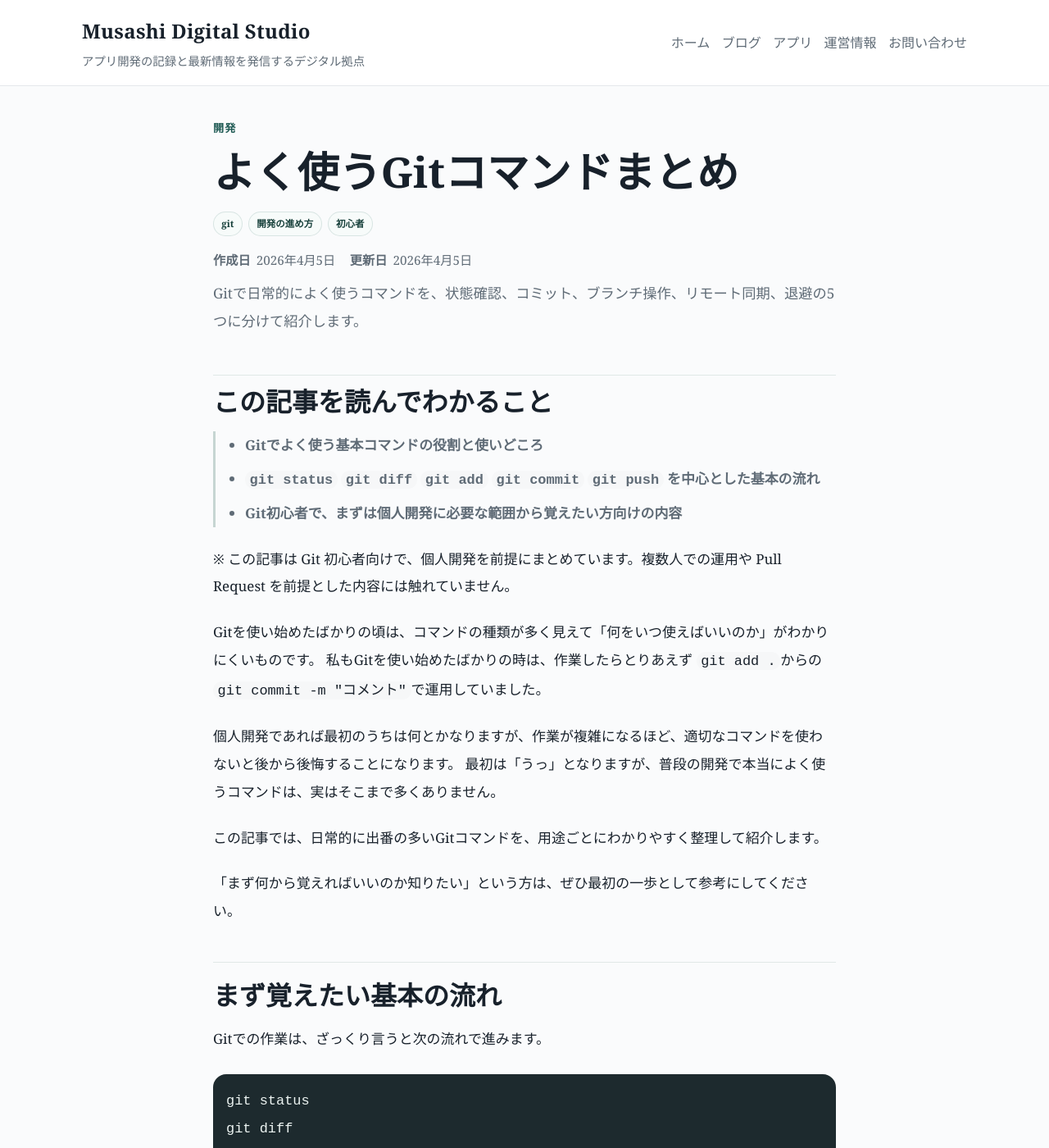
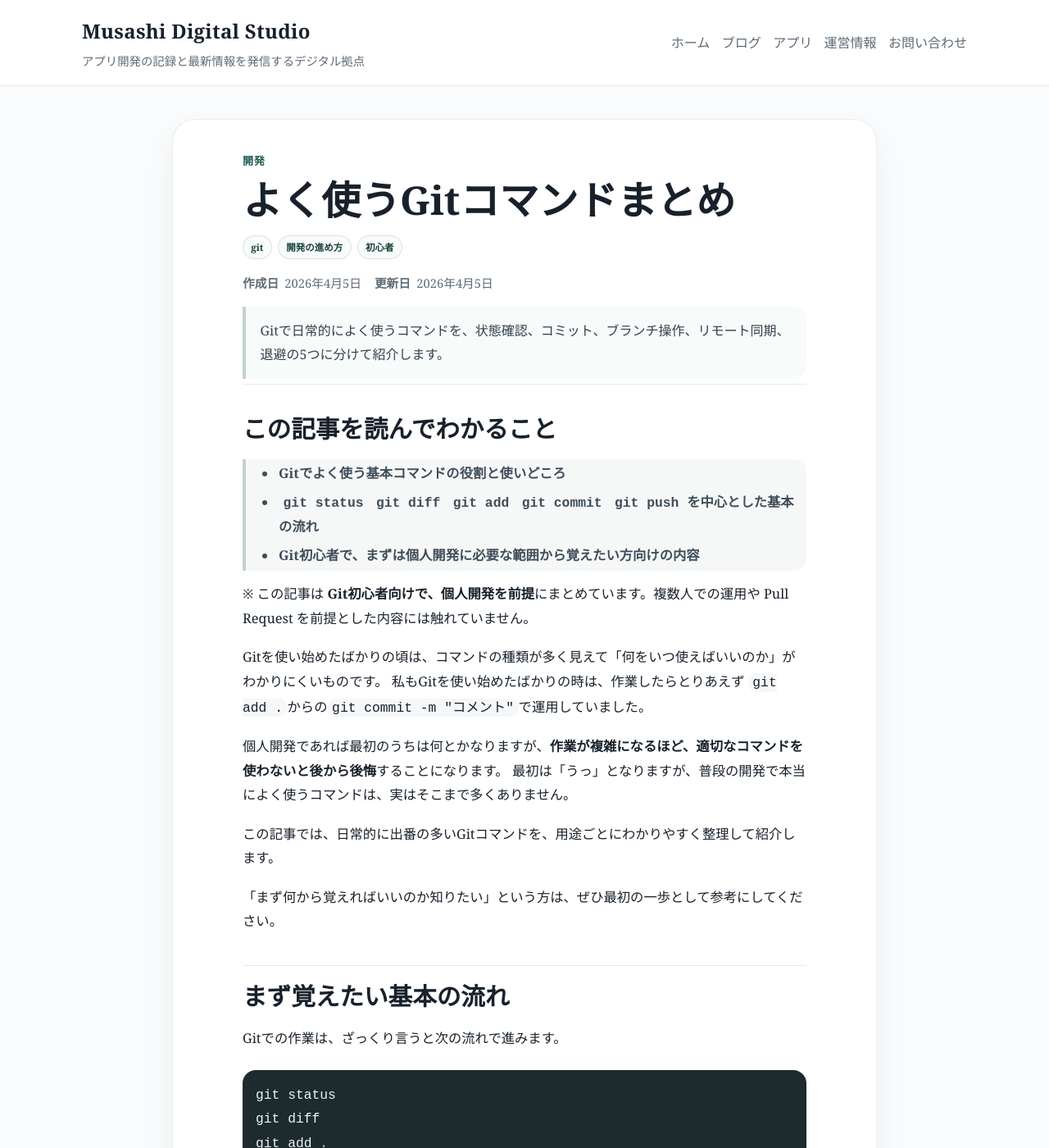
Before and after one commit to yasuhiro-toyoda/yasuhiro-toyoda.github.io, a Jekyll site: the page built from _posts/2026-04-05-よく使うgitコマンドまとめ.md, in a window 1280 px wide and 1400 px high. Shown: the whole window at 82% size. Built offline with Jekyll 4.4.1, drawn with Linux system fonts in a browser that asks for light colours.

Commit message:
全体レイアウト　余白の修正

```diff
--- a/_posts/2026-04-05-よく使うgitコマンドまとめ.md
+++ b/_posts/2026-04-05-よく使うgitコマンドまとめ.md
@@ -16,12 +16,12 @@ excerpt: "Gitで日常的によく使うコマンドを、状態確認、コミ
 > - **`git status` `git diff` `git add` `git commit` `git push` を中心とした基本の流れ**
 > - **Git初心者で、まずは個人開発に必要な範囲から覚えたい方向けの内容**
 
-※ この記事は Git 初心者向けで、個人開発を前提にまとめています。複数人での運用や Pull Request を前提とした内容には触れていません。
+※ この記事は **Git初心者向けで、個人開発を前提**にまとめています。複数人での運用や Pull Request を前提とした内容には触れていません。
 
 Gitを使い始めたばかりの頃は、コマンドの種類が多く見えて「何をいつ使えばいいのか」がわかりにくいものです。
 私もGitを使い始めたばかりの時は、作業したらとりあえず `git add .`からの`git commit -m "コメント"`で運用していました。
 
-個人開発であれば最初のうちは何とかなりますが、作業が複雑になるほど、適切なコマンドを使わないと後から後悔することになります。
+個人開発であれば最初のうちは何とかなりますが、**作業が複雑になるほど、適切なコマンドを使わないと後から後悔**することになります。
 最初は「うっ」となりますが、普段の開発で本当によく使うコマンドは、実はそこまで多くありません。
 
 この記事では、日常的に出番の多いGitコマンドを、用途ごとにわかりやすく整理して紹介します。
--- a/assets/css/site.css
+++ b/assets/css/site.css
@@ -18,6 +18,7 @@
   --accent-ghost: #f7fbfa;
   --max-width: 1080px;
   --content-width: 760px;
+  --reading-width: 43rem;
   --shadow: 0 8px 24px rgba(15, 23, 42, 0.04);
 }
 
@@ -735,13 +736,21 @@ img {
 }
 
 .blog-post {
-  gap: 0;
-  width: min(calc(100% - 2rem), 760px);
-  padding: 0;
-  background: transparent;
-  border: none;
-  border-radius: 0;
-  box-shadow: none;
+  gap: 1.9rem;
+  width: min(calc(100% - 2rem), 860px);
+  padding: clamp(1.5rem, 3vw, 2.8rem);
+  background: var(--reading-surface);
+  border: 1px solid rgba(24, 33, 43, 0.08);
+  border-radius: 28px;
+  box-shadow: 0 18px 40px rgba(15, 23, 42, 0.05);
+}
+
+.blog-post .post-header,
+.blog-post .post-body,
+.blog-post .blog-post__footer {
+  width: 100%;
+  max-width: var(--reading-width);
+  margin: 0 auto;
 }
 
 .blog-post .post-header,
@@ -754,67 +763,113 @@ img {
 }
 
 .blog-post .post-header {
-  padding-bottom: 0.2rem;
+  padding-bottom: 0.35rem;
+  border-bottom: 1px solid rgba(34, 91, 82, 0.12);
+}
+
+.blog-post .eyebrow {
+  margin-bottom: 0.35rem;
+  letter-spacing: 0.04em;
 }
 
 .blog-post .post-header h1 {
-  margin: 0.3rem 0 0.8rem;
-  font-size: clamp(2.2rem, 4vw, 3.4rem);
-  line-height: 1.25;
+  margin: 0.45rem 0 0.85rem;
+  font-size: clamp(2rem, 4vw, 3rem);
+  line-height: 1.18;
   text-wrap: balance;
 }
 
+.blog-post .tag-list {
+  margin-top: 0.85rem;
+}
+
 .blog-post .post-meta {
-  font-size: 0.95rem;
+  gap: 0.35rem 1rem;
+  margin-top: 0.95rem;
+  font-size: 0.92rem;
+}
+
+.blog-post .post-meta__label {
+  color: var(--muted);
 }
 
 .blog-post .post-lead {
-  margin: 0.65rem 0 0;
-  font-size: 1.08rem;
-  line-height: 1.95;
+  margin: 1rem 0 0;
+  padding: 0.95rem 1.1rem 1rem;
+  border-left: 4px solid rgba(31, 90, 84, 0.25);
+  border-radius: 0 16px 16px 0;
+  background: var(--accent-ghost);
+  color: #32414d;
+  font-size: 1rem;
+  line-height: 1.78;
 }
 
 .blog-post .post-body {
   padding-top: 0;
-  font-size: 1.06rem;
-  line-height: 2;
+  font-size: 1.02rem;
+  line-height: 1.82;
 }
 
 .blog-post .post-body p {
-  margin: 0 0 1.35rem;
+  margin: 0 0 1.1rem;
 }
 
 .blog-post .post-body ul,
 .blog-post .post-body ol {
-  margin: 0 0 1.35rem;
-  padding-left: 1.25rem;
+  margin: 0 0 1.2rem;
+  padding-left: 1.4rem;
+}
+
+.blog-post .post-body li {
+  margin: 0;
+  padding-left: 0.1rem;
 }
 
 .blog-post .post-body li + li {
-  margin-top: 0.4rem;
+  margin-top: 0.32rem;
 }
 
 .blog-post .post-body h2 {
-  margin: 2.8rem 0 1rem;
-  padding-top: 1.2rem;
+  margin: 2.4rem 0 0.95rem;
+  padding-top: 1rem;
   border-top: 1px solid rgba(34, 91, 82, 0.12);
-  font-size: clamp(1.55rem, 2.8vw, 2rem);
+  font-size: clamp(1.45rem, 2.6vw, 1.85rem);
+  line-height: 1.45;
 }
 
 .blog-post .post-body > h2:first-child {
-  padding-top: 0.7rem;
+  margin-top: 0.15rem;
+  padding-top: 0;
+  border-top: none;
 }
 
 .blog-post .post-body h3 {
-  margin: 2rem 0 0.8rem;
-  font-size: 1.3rem;
+  margin: 1.7rem 0 0.75rem;
+  font-size: 1.2rem;
+  line-height: 1.5;
+}
+
+.blog-post .post-body h4 {
+  margin: 1.3rem 0 0.6rem;
+  font-size: 1.05rem;
+  line-height: 1.55;
+}
+
+.blog-post .post-body h2 + hr {
+  display: none;
 }
 
 .blog-post .post-body blockquote {
-  margin: 1.6rem 0;
-  padding-left: 1rem;
-  border-left: 3px solid rgba(34, 91, 82, 0.24);
-  color: var(--muted);
+  margin: 1.35rem 0;
+  padding: 0.2rem 0 0.2rem 1rem;
+  border-left: 4px solid rgba(34, 91, 82, 0.24);
+  border-radius: 0 14px 14px 0;
+  background: rgba(31, 90, 84, 0.04);
+  color: #3f4d59;
+}
+
+.blog-post .post-body blockquote > :last-child {
+  margin-bottom: 0;
 }
 
 .blog-post .post-body > h2:first-child + blockquote {
@@ -823,7 +878,7 @@ img {
 }
 
 .blog-post .post-body hr {
-  margin: 0.75rem 0 1rem;
+  margin: 1.4rem 0;
   border: 0;
   border-top: 1px solid rgba(34, 91, 82, 0.12);
 }
@@ -833,14 +888,14 @@ img {
   width: 100%;
   max-width: 100%;
   overflow-x: auto;
-  margin: 1.6rem 0;
+  margin: 1.4rem 0;
   border: 1px solid rgba(34, 91, 82, 0.16);
-  border-radius: 16px;
+  border-radius: 14px;
   border-collapse: separate;
   border-spacing: 0;
   background: var(--surface);
-  font-size: 0.96rem;
-  line-height: 1.7;
+  font-size: 0.94rem;
+  line-height: 1.65;
 }
 
 .blog-post .post-body thead {
@@ -849,8 +904,8 @@ img {
 
 .blog-post .post-body th,
 .blog-post .post-body td {
-  min-width: 9rem;
-  padding: 0.8rem 0.9rem;
+  min-width: 8.5rem;
+  padding: 0.72rem 0.85rem;
   border-right: 1px solid rgba(34, 91, 82, 0.12);
   border-bottom: 1px solid rgba(34, 91, 82, 0.12);
   text-align: left;
@@ -871,12 +926,12 @@ img {
 }
 
 .blog-post .post-body pre {
-  margin: 1.6rem 0;
+  margin: 1.4rem 0;
 }
 
 .blog-post__footer {
-  margin-top: 2rem;
-  padding-top: 1.25rem;
+  margin: 2rem auto 0;
+  padding-top: 1.4rem;
   border-top: 1px solid rgba(34, 91, 82, 0.16);
 }
 
@@ -1063,43 +1118,67 @@ img {
   }
 
   .blog-post {
-    width: min(calc(100% - 1.25rem), 760px);
-    padding: 0;
+    width: min(calc(100% - 1.25rem), 860px);
+    gap: 1.5rem;
+    padding: 1.25rem 1rem 1.6rem;
+    border-radius: 22px;
   }
 
   .blog-post .post-header h1 {
-    font-size: clamp(1.7rem, 6.8vw, 2.2rem);
-    line-height: 1.4;
+    font-size: clamp(1.7rem, 6.6vw, 2.25rem);
+    line-height: 1.32;
   }
 
   .mobile-break {
     display: block;
   }
 
+  .blog-post .post-meta {
+    font-size: 0.88rem;
+  }
+
   .blog-post .post-lead {
-    font-size: 1.08rem;
-    line-height: 2;
+    padding: 0.8rem 0.95rem 0.85rem;
+    font-size: 0.98rem;
+    line-height: 1.75;
   }
 
   .blog-post .post-body {
-    padding-top: 1.5rem;
-    font-size: 1.08rem;
-    line-height: 2.05;
+    font-size: 1rem;
+    line-height: 1.8;
+  }
+
+  .blog-post .post-body p {
+    margin-bottom: 1rem;
+  }
+
+  .blog-post .post-body ul,
+  .blog-post .post-body ol {
+    padding-left: 1.2rem;
   }
 
   .blog-post .post-body h2 {
-    margin-top: 2.3rem;
-    font-size: 1.45rem;
+    margin-top: 2rem;
+    padding-top: 0.85rem;
+    font-size: 1.35rem;
+  }
+
+  .blog-post .post-body h3 {
+    font-size: 1.12rem;
+  }
+
+  .blog-post .post-body h4 {
+    font-size: 1rem;
   }
 
   .blog-post .post-body table {
-    font-size: 0.92rem;
+    font-size: 0.9rem;
   }
 
   .blog-post .post-body th,
   .blog-post .post-body td {
-    min-width: 8rem;
-    padding: 0.7rem 0.75rem;
+    min-width: 7.2rem;
+    padding: 0.65rem 0.7rem;
   }
 
   .blog-post__footer-links {
```
